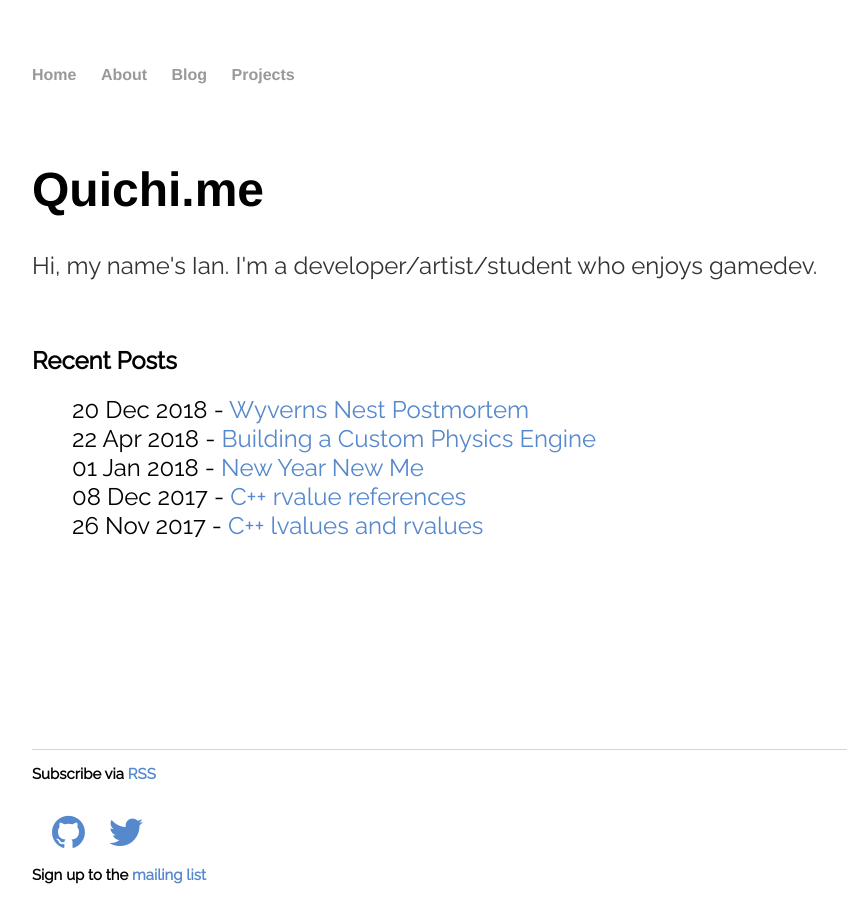
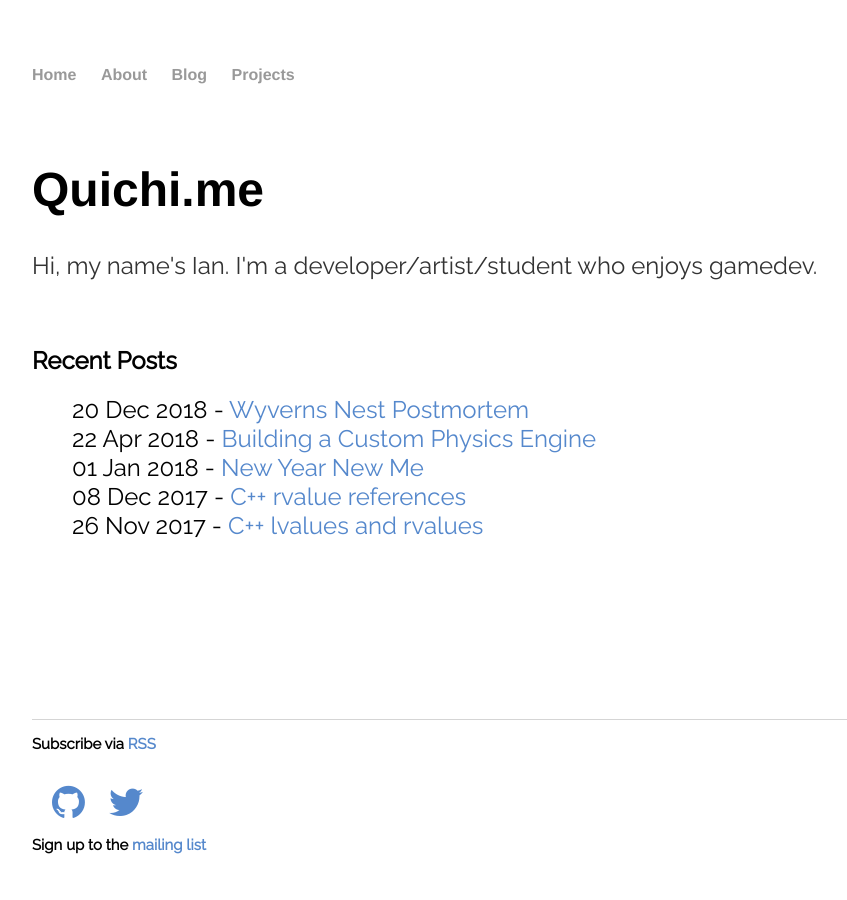
Before and after one commit to ianw3214/ianw3214.github.io, a Jekyll site: the page built from index.html, in a window 1280 px wide. Shown: the whole page, without its empty margins (160-1007 px from the left). Built offline with Jekyll 4.4.1, drawn with Linux system fonts in a browser that asks for light colours; a script that is not in the unit is left out.

Commit message:
Increase footer height

```diff
--- a/css/main.css
+++ b/css/main.css
@@ -26,7 +26,7 @@ body {
 }
 
 .content {
-    padding-bottom: 150px;
+    padding-bottom: 180px;
 }
 
 nav ul, footer ul {
@@ -63,7 +63,7 @@ p {
     width: 100%;
     position: absolute;
     bottom: 0;
-    height: 150px;
+    height: 180px;
     border-top: 1px solid #d5d5d5;
     font-size: .8em;
 }
```
